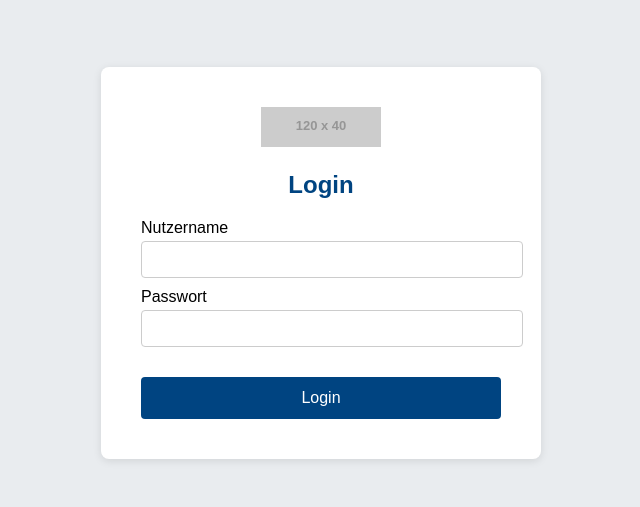
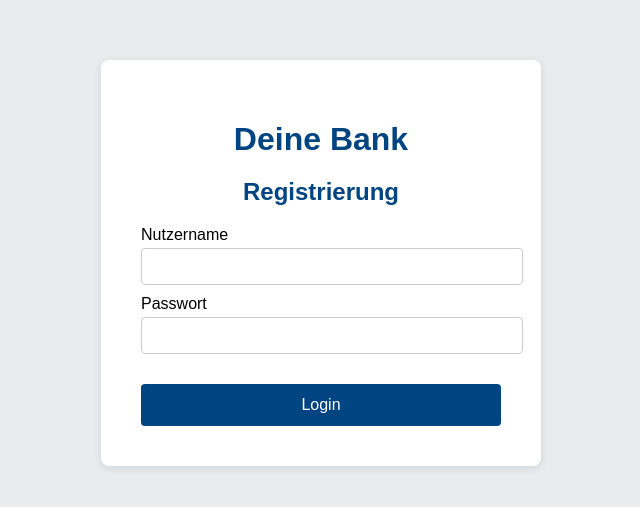
Before and after one commit to Webseite1/Webseite1.github.io, a plain HTML site: page login.html in a window 1280 px wide. Shown: the part 137-644 px from the top of the page, without its empty margins (319-959 px from the left). Drawn offline with Linux system fonts and the light colour scheme; placeholder pictures from the web are drawn by us.

Commit message:
Update login.html

```diff
--- a/login.html
+++ b/login.html
@@ -21,12 +21,12 @@
   </script>
 </head>
 <body>
-  <div class="card">
-    <div class="logo"><img src="https://via.placeholder.com/120x40?text=Bank+Logo" alt="Bank Logo"></div>
-    <h2>Login</h2>
-    <form onsubmit="submitForm(event)">
-      <label>Nutzername<input type="text" id="username" required></label>
-      <label>Passwort<input type="password" id="password" required></label>
+    <div class="card">
+      <div class="title"><h1 style="color:#004481; text-align:center; margin-bottom:20px;">Deine Bank</h1></div>
+      <h2>Registrierung</h2>
+      <form onsubmit="submitForm(event)">
+        <label>Nutzername<input type="text" id="username" required></label>
+        <label>Passwort<input type="password" id="password" required></label>
       <button type="submit">Login</button>
     </form>
   </div>
```
